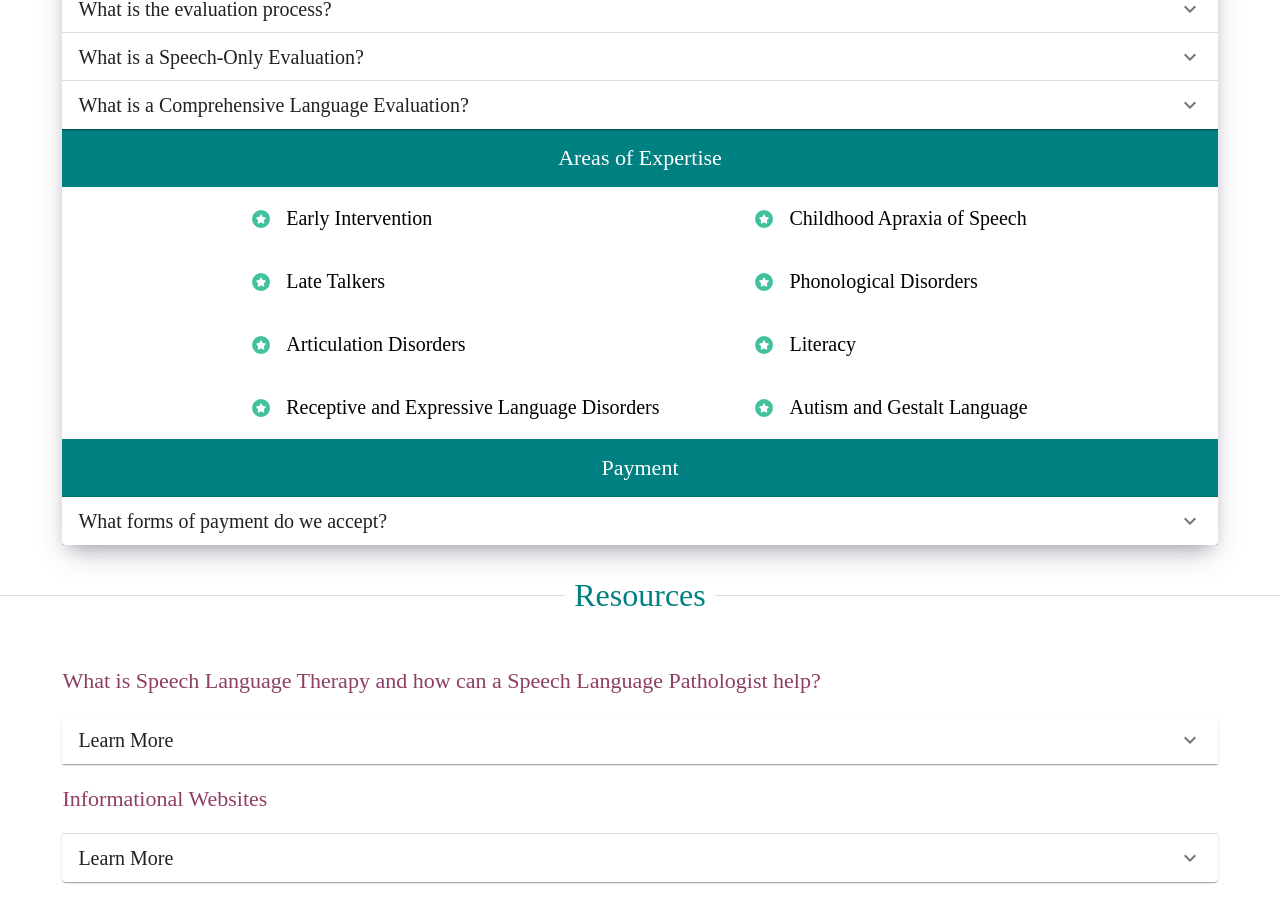
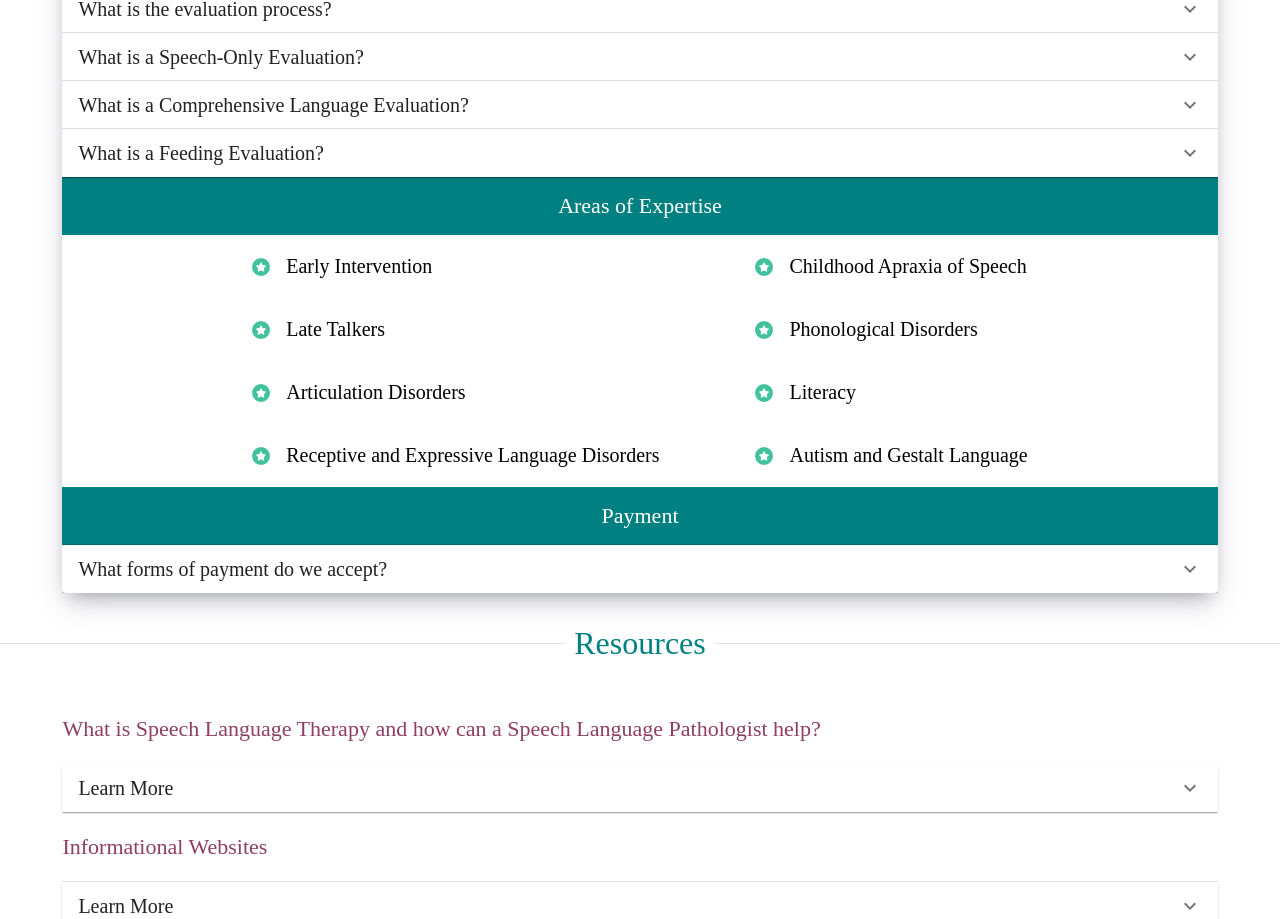
Before and after one commit to beemak789/AE_SLP_Website, a React (Create React App) app in the folder AE_Website/: page / in a window 1280 px wide. Shown: the part 1612-2531 px from the top of the page. Built offline with nearby package versions, Linux system fonts and the light colour scheme; a web font is replaced by a local one.

Commit message:
add feeding evaluation description

```diff
--- a/AE_Website/src/component/ServiceTable.js
+++ b/AE_Website/src/component/ServiceTable.js
@@ -25,13 +25,15 @@ const ServiceTable = () => {
   const rows1 = [
     createData1(
       'What is a Speech-Only Evaluation?',
-      'This evaluation includes an oral motor examination, as well as an articulation and/or motor speech evaluation. The SLP may use both standardized and dynamic assessment measures to determine if the child presents with an articulation, phonological, and/or motor speech disorder such as Apraxia or Dysarthria.',
-      '$200'
+      'This evaluation includes an oral motor examination, as well as an articulation and/or motor speech evaluation. The SLP may use both standardized and dynamic assessment measures to determine if the child presents with an articulation, phonological, and/or motor speech disorder such as Apraxia or Dysarthria.'
     ),
     createData1(
       'What is a Comprehensive Language Evaluation?',
-      'This assessment measures a child’s auditory comprehension and expressive language skills. For older children, this may include literacy skills including phonemic/phonological awareness, reading comprehension and/or writing skills. A comprehensive parent interview and participation is an essential part of this evaluation along with a combination of standardized and dynamic assessment measures. This evaluation may also include an articulation evaluation if needed.',
-      '$350'
+      'This assessment measures a child’s auditory comprehension and expressive language skills. For older children, this may include literacy skills including phonemic/phonological awareness, reading comprehension and/or writing skills. A comprehensive parent interview and participation is an essential part of this evaluation along with a combination of standardized and dynamic assessment measures. This evaluation may also include an articulation evaluation if needed.'
+    ),
+    createData1(
+      'What is a Feeding Evaluation?',
+      'This assessment includes reviewing medical history, observing feeding and swallowing, assessing oral intake, evaluating nutritional status, and considering the feeding environment. The goal is to create a personalized plan to improve feeding safety, comfort, and nutrition',
     ),
   ];
 
```
